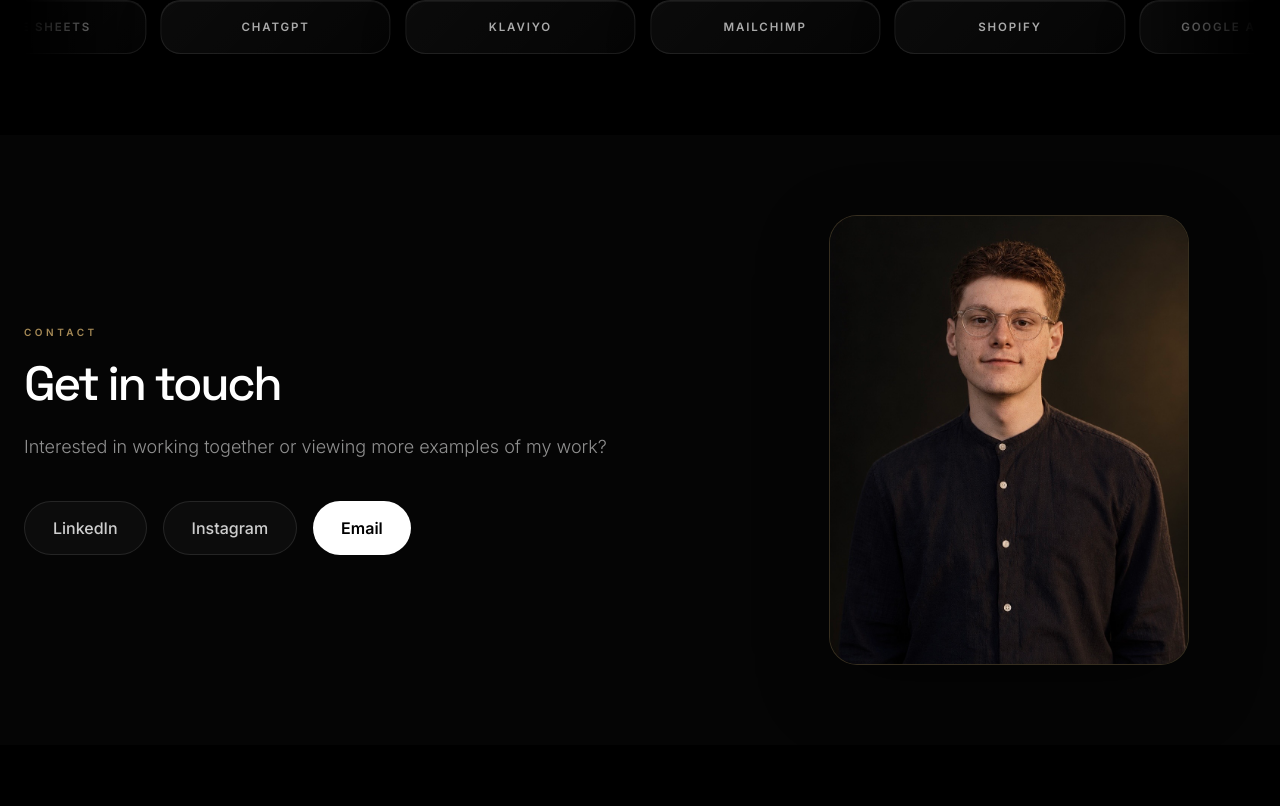
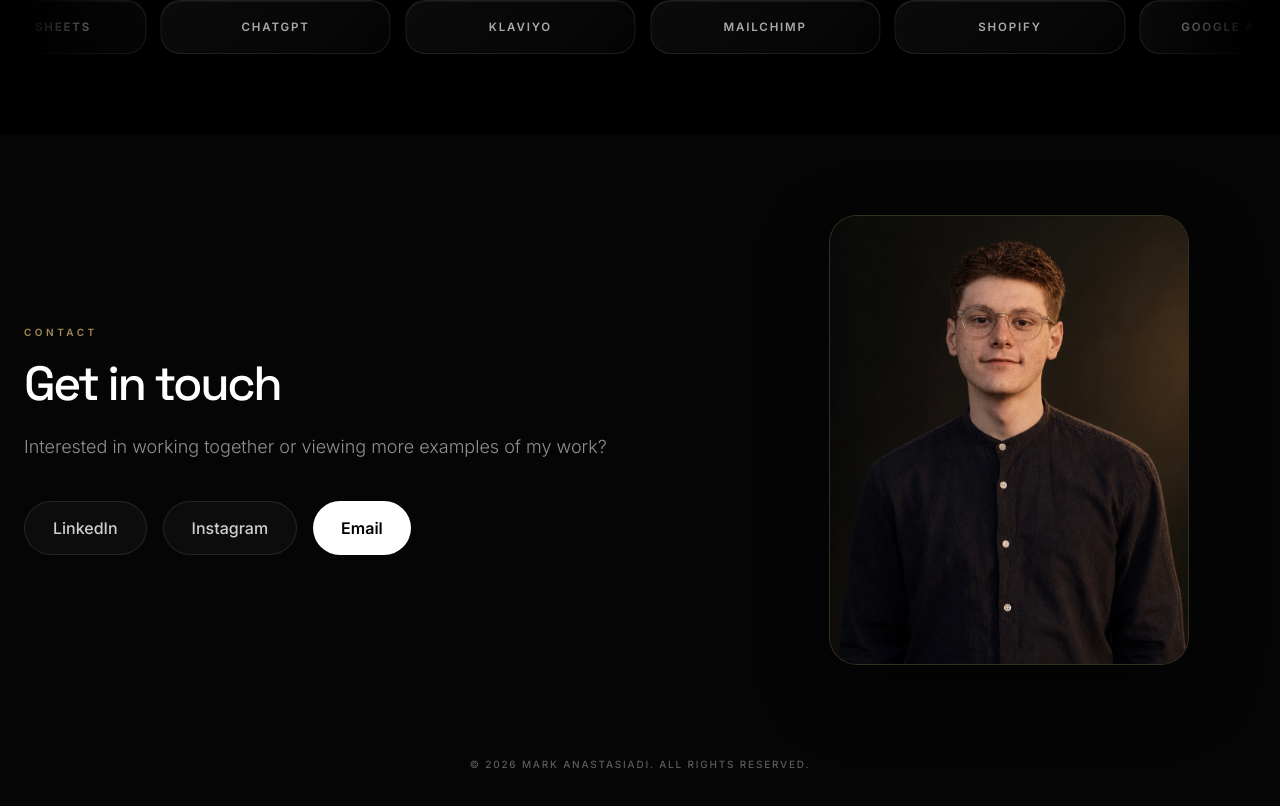
Before and after one commit to markkkka/Portfolio-Website, a React (Vite) app: page / in a window 1280 px wide. Shown: the part 7333-8139 px from the top of the page. Before the commit the page ends 8078 px from the top, so only its background shows below. Built offline with nearby package versions, Linux system fonts and the light colour scheme.

Commit message:
Restore compact copyright footer

```diff
--- a/src/App.tsx
+++ b/src/App.tsx
@@ -1245,6 +1245,12 @@ const ContactSection = () => (
   </section>
 );
 
+const CompactFooter = () => (
+  <footer className="bg-[#050505] px-6 pb-8 pt-3 text-center text-[10px] font-medium uppercase tracking-[0.18em] text-white/35 md:pb-10">
+    © {new Date().getFullYear()} Mark Anastasiadi. All rights reserved.
+  </footer>
+);
+
 export default function App() {
   const [loading, setLoading] = useState(true);
 
@@ -1284,7 +1290,7 @@ export default function App() {
         <CoreCompetenciesMarquee />
         <ContactSection />
       </main>
-
+      <CompactFooter />
     </div>
   );
 }
```
